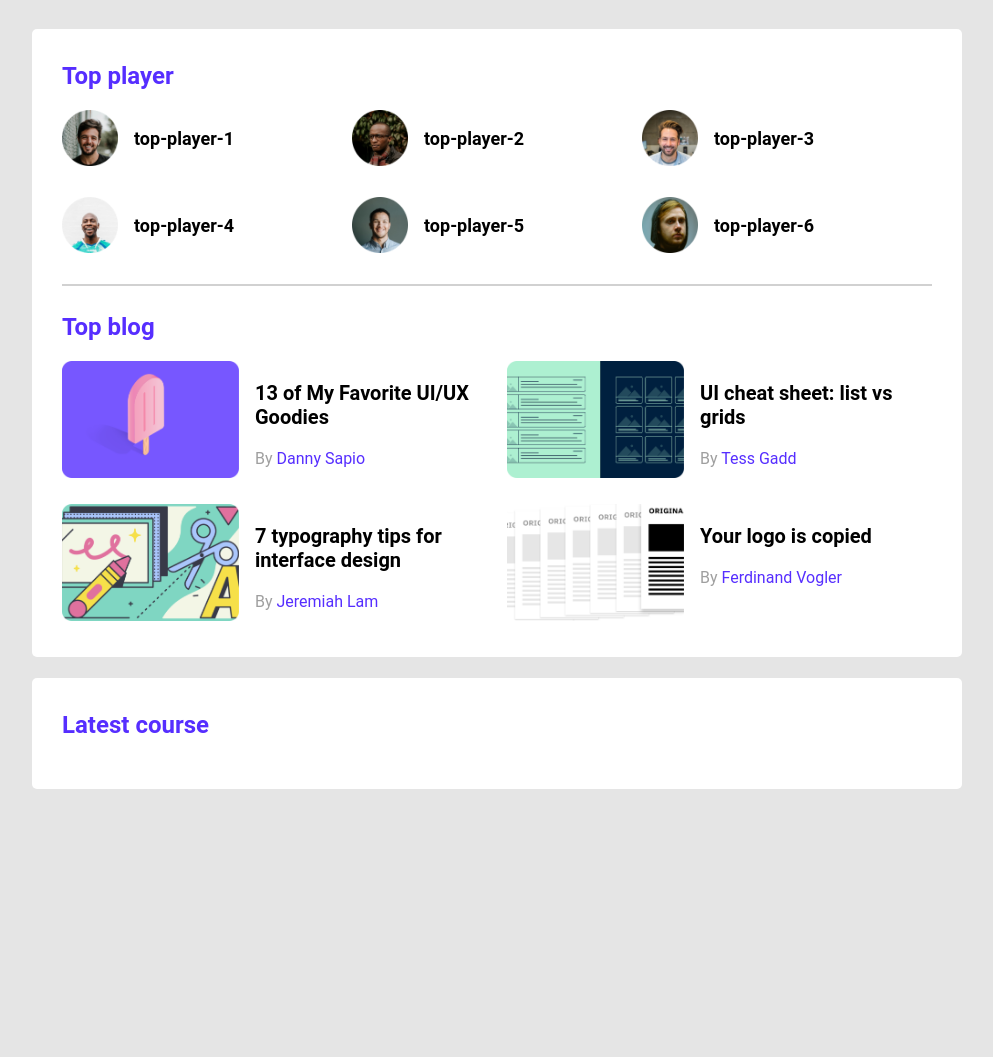
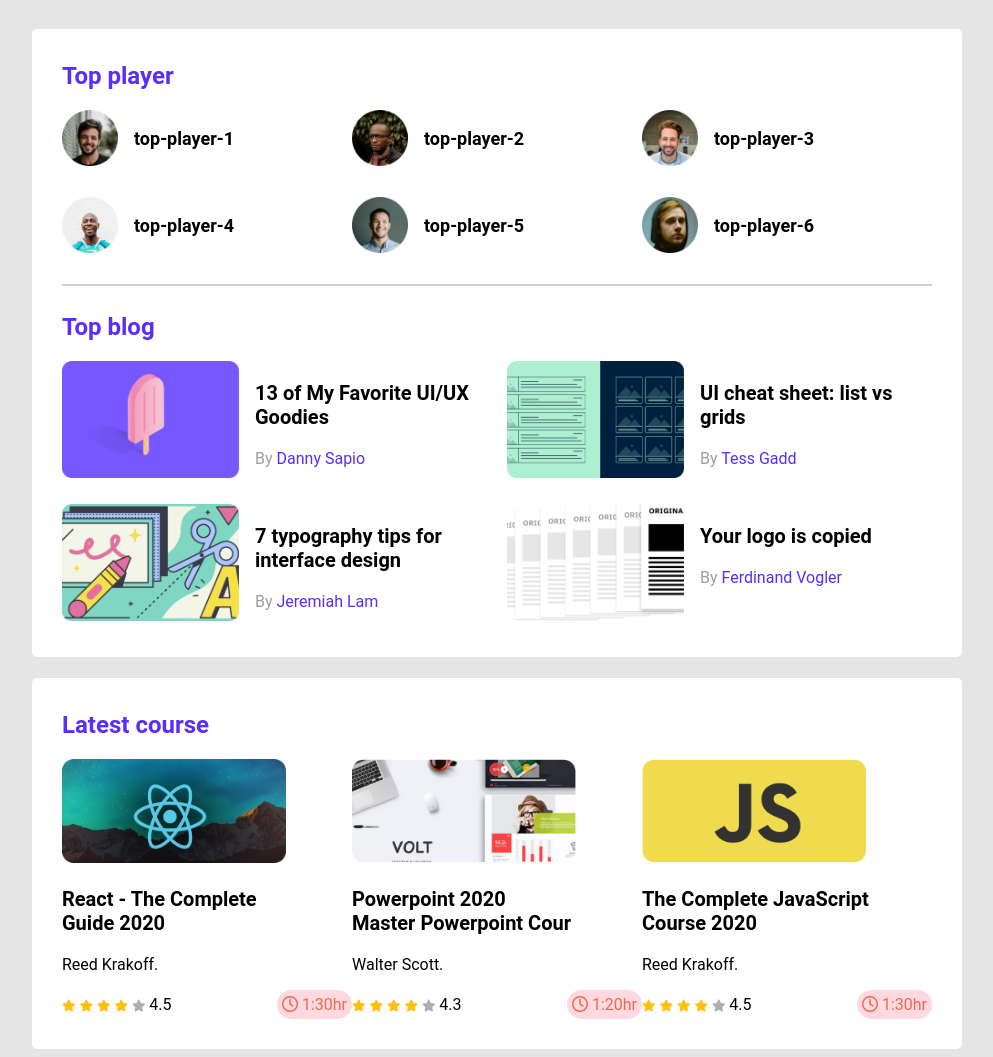
Before and after one commit to FahadMridha/leader-board-css3, a plain HTML site: page index.html in a window 1280 px wide. Shown: the whole page, without its empty margins (143-1136 px from the left). Before the commit the page ends 800 px from the top, so only its background shows below. Drawn offline with Linux system fonts and the light colour scheme.

Commit message:
responsiveness finished

```diff
--- a/index.html
+++ b/index.html
@@ -6,6 +6,8 @@
     <meta http-equiv="X-UA-Compatible" content="IE=edge">
     <meta name="viewport" content="width=device-width, initial-scale=1.0">
     <title>Leader-board</title>
+    <!--------- font awesome --------->
+    <script src="https://kit.fontawesome.com/d41e64f1e4.js" crossorigin="anonymous"></script>
     <!-- stylesheet -->
     <link rel="stylesheet" href="style/style.css">
 </head>
@@ -100,6 +102,90 @@
         <!-- lLatest course -->
         <section class="container">
             <h2 class="section-title">Latest course</h2>
+            <div class="courses">
+                <div class="course">
+                    <div class="course-banner">
+                        <img src="images/courses/course-1.png" alt="">
+
+                    </div>
+                    <div class="course-detail">
+                        <h3 class="course-title">React - The Complete <br> Guide 2020</h3>
+                        <p class="course-author">Reed Krakoff.</p>
+                        <div class="course-info">
+                            <div>
+                                <i class="fa-solid fa-star filled"></i>
+                                <i class="fa-solid fa-star filled"></i>
+                                <i class="fa-solid fa-star filled"></i>
+                                <i class="fa-solid fa-star filled"></i>
+                                <i class="fa-solid fa-star empty"></i>
+                                <span>4.5</span>
+
+                            </div>
+
+                            <div class="course-durition">
+                                <i class="fa-regular fa-clock"></i>
+                                1:30hr
+                            </div>
+                        </div>
+                    </div>
+                </div>
+                <div class="course">
+                    <div class="course-banner">
+                        <img src="images/courses/course-2.png" alt="">
+
+                    </div>
+                    <div class="course-detail">
+                        <h3 class="course-title">Powerpoint 2020 <br> Master Powerpoint Cour</h3>
+                        <p class="course-author">Walter Scott.</p>
+                        <div class="course-info">
+                            <div>
+                                <i class="fa-solid fa-star filled"></i>
+                                <i class="fa-solid fa-star filled"></i>
+                                <i class="fa-solid fa-star filled"></i>
+                                <i class="fa-solid fa-star filled"></i>
+                                <i class="fa-solid fa-star empty"></i>
+                                <span>4.3</span>
+
+                            </div>
+
+                            <div class="course-durition">
+                                <i class="fa-regular fa-clock"></i>
+                                1:20hr
+                            </div>
+                        </div>
+                    </div>
+                </div>
+                <div class="course">
+                    <div class="course-banner">
+                        <img src="images/courses/course-3.png" alt="">
+
+                    </div>
+                    <div class="course-detail">
+                        <h3 class="course-title">The Complete JavaScript <br> Course 2020</h3>
+                        <p class="course-author">Reed Krakoff.</p>
+                        <div class="course-info">
+                            <div>
+                                <i class="fa-solid fa-star filled"></i>
+                                <i class="fa-solid fa-star filled"></i>
+                                <i class="fa-solid fa-star filled"></i>
+                                <i class="fa-solid fa-star filled"></i>
+                                <i class="fa-solid fa-star empty"></i>
+                                <span>4.5</span>
+
+                            </div>
+
+                            <div class="course-durition">
+                                <i class="fa-regular fa-clock"></i>
+                                1:30hr
+                            </div>
+                        </div>
+                    </div>
+                </div>
+
+            </div>
+            </div>
+            </div>
+            </div>
         </section>
     </main>
 </body>
--- a/style/style.css
+++ b/style/style.css
@@ -104,3 +104,83 @@
     font-size: 16px;
 
 }
+
+/* --------courses style ---------- */
+.courses {
+    display: grid;
+    grid-template-columns: repeat(3, 1fr);
+}
+
+.course .course-banner img {
+    width: 224px;
+    height: 104px;
+}
+
+.course-info {
+    display: flex;
+    align-items: center;
+    justify-content: space-between;
+}
+
+.course-title,
+course-author {
+    font-size: 20px;
+}
+
+.fa-star {
+    font-size: 12px;
+}
+
+.fa-star.filled {
+    color: #FFC014
+}
+
+.fa-star.empty {
+    color: #AEAEAE
+}
+
+.course-durition {
+    color: #ED6B4F;
+    background-color: rgba(255, 182, 193, 0.521);
+    padding: 5px;
+    border-radius: 15px;
+
+}
+
+/* ----media queries
+------------------ */
+/* For mobile device */
+@media only screen and (max-width:688px) {
+
+    .container {
+        width: 100%;
+    }
+
+    .players,
+    .blogs,
+    .courses {
+        grid-template-columns: repeat(1, 1fr);
+    }
+
+    .player,
+    .blog {
+        flex-direction: column;
+    }
+}
+
+/* tablet deviceses
+-------- */
+@media only screen and (min-width:688px) and (max-width:992px) {
+    .container {
+        width: 100%;
+    }
+
+    .players {
+        grid-template-columns: repeat(2, 1fr);
+    }
+
+    .blogs,
+    .courses {
+        grid-template-columns: repeat(1, 1fr);
+    }
+}
```
